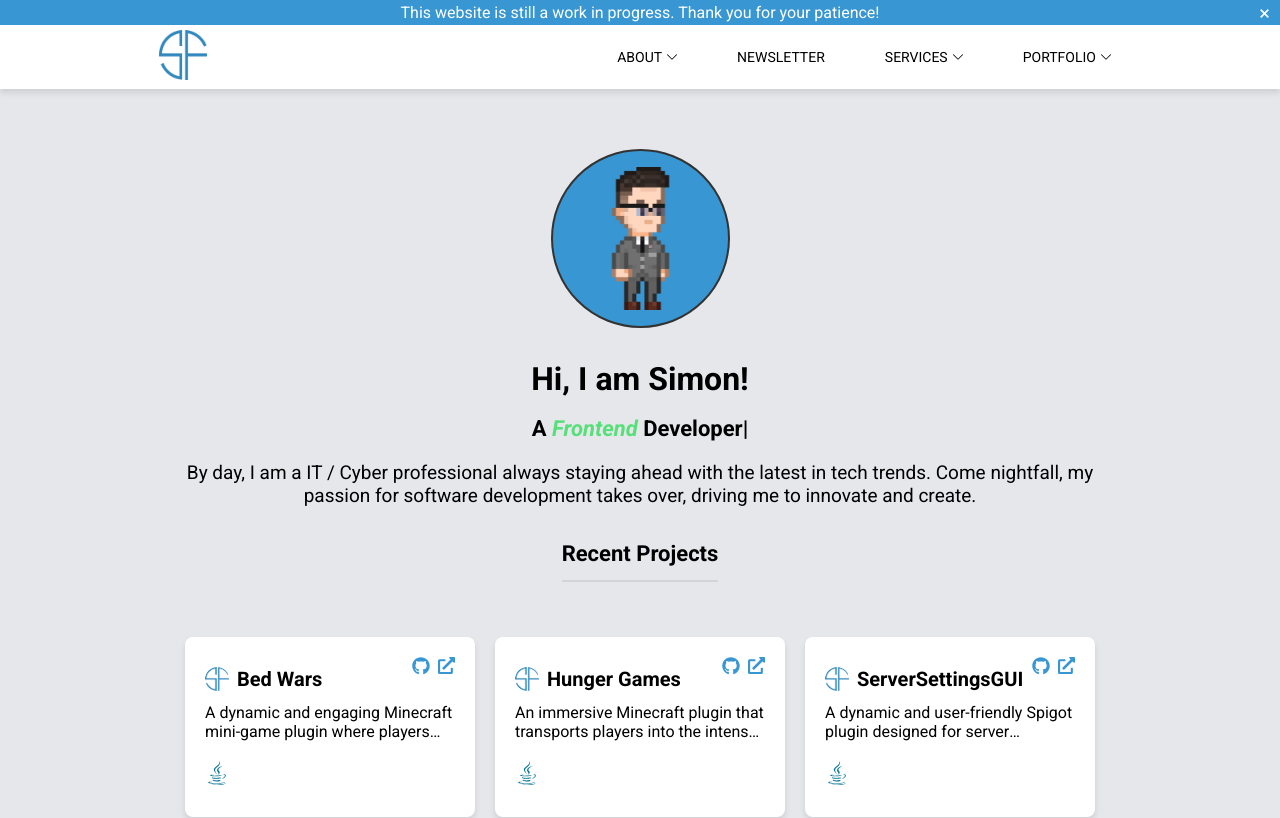
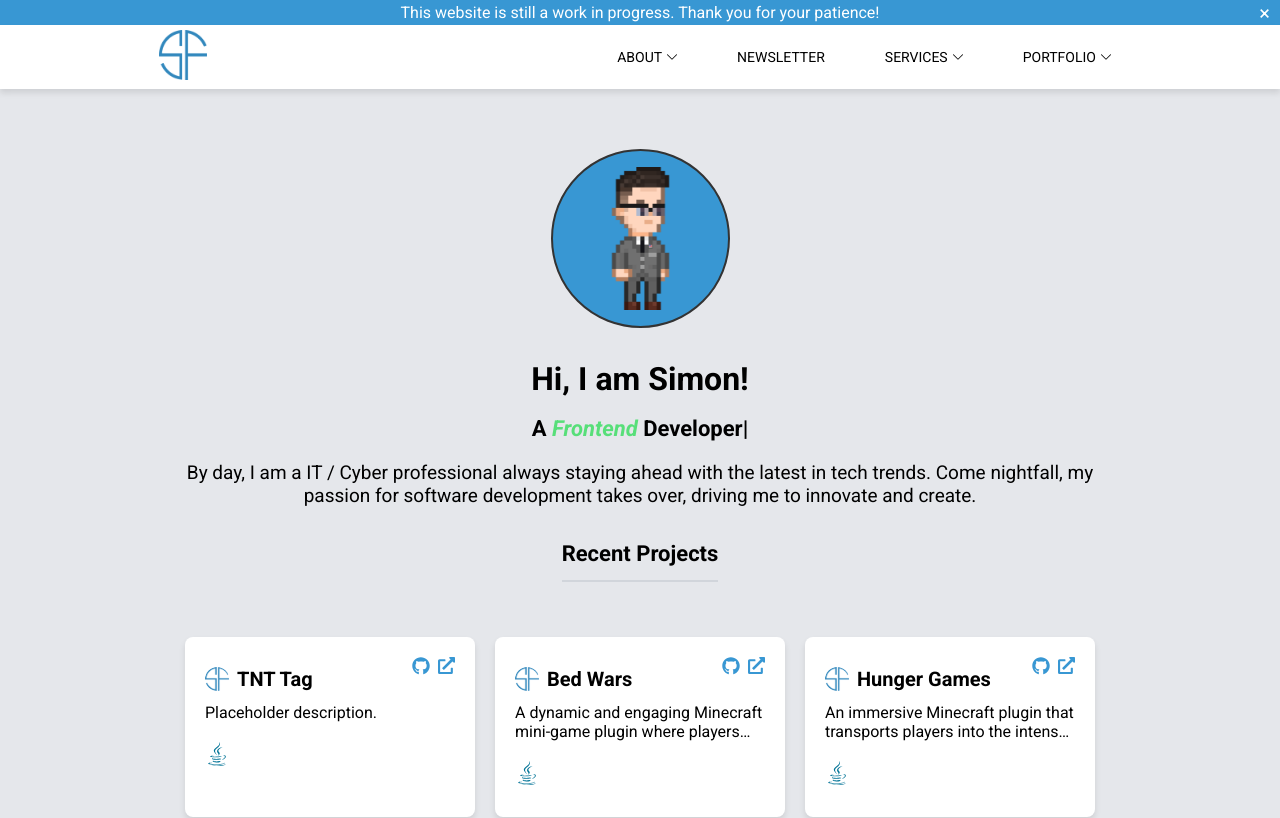
Before and after one commit to simonfoy/simonfoy.com, a React (Vite) app: page /#/ in a window 1280 px wide. Shown: the top 818 px of the page. Built offline with nearby package versions, Linux system fonts and the light colour scheme.

Commit message:
Updated Project Cards and Descriptions on Portfolio Page
- Added a new project card for 'TNT Tag' with placeholder descriptions and relevant skill icons.

```diff
--- a/src/pages/HomePage.jsx
+++ b/src/pages/HomePage.jsx
@@ -313,6 +313,22 @@ const HomePage = () => {
                         </ProjectTopRight>
                         <ProjectTitleContainer>
                             <ProjectIcon src="assets/projects/portfolio/logo.png" alt="Project Icon" />
+                            <ProjectTitle>TNT Tag</ProjectTitle>
+                        </ProjectTitleContainer>
+                        <ProjectDescription>
+                        Placeholder description.
+                        </ProjectDescription>
+                        <SkillIcons>
+                            <StyledJava size={24} title="Java" />
+                        </SkillIcons>
+                    </ProjectCard>
+                <ProjectCard>
+                        <ProjectTopRight>
+                            <LogoLink href="https://github.com/simonfoy/BedWars" target="_blank"><FaGithub size={18} /></LogoLink>
+                            <LogoLink href="https://github.com/simonfoy/BedWars" target="_blank"><FaExternalLinkAlt size={17} /></LogoLink>
+                        </ProjectTopRight>
+                        <ProjectTitleContainer>
+                            <ProjectIcon src="assets/projects/portfolio/logo.png" alt="Project Icon" />
                             <ProjectTitle>Bed Wars</ProjectTitle>
                         </ProjectTitleContainer>
                         <ProjectDescription>
@@ -338,23 +354,6 @@ const HomePage = () => {
                             <StyledJava size={24} title="Java" />
                         </SkillIcons>
                     </ProjectCard>
-                    <ProjectCard>
-                        <ProjectTopRight>
-                            <LogoLink href="https://github.com/simonfoy/ServerSettingsGUI" target="_blank"><FaGithub size={18} /></LogoLink>
-                            <LogoLink href="https://github.com/simonfoy/ServerSettingsGUI" target="_blank"><FaExternalLinkAlt size={17} /></LogoLink>
-                        </ProjectTopRight>
-                        <ProjectTitleContainer>
-                            <ProjectIcon src="assets/projects/portfolio/logo.png" alt="Project Icon" />
-                            <ProjectTitle>ServerSettingsGUI</ProjectTitle>
-                        </ProjectTitleContainer>
-                        <ProjectDescription>
-                            A dynamic and user-friendly Spigot plugin designed for server administrators and players
-                            to easily access and toggle specific game rules without diving into commands.
-                        </ProjectDescription>
-                        <SkillIcons>
-                            <StyledJava size={24} title="Java" />
-                        </SkillIcons>
-                    </ProjectCard>
                 </ProjectContainer>
             </Bottom>
         </Container2>
--- a/src/pages/ProjectsPage.jsx
+++ b/src/pages/ProjectsPage.jsx
@@ -198,6 +198,22 @@ const ProjectsPage = () => {
           <Title>My Projects</Title>
           {/* <Description>Test</Description> */}
           <ProjectContainer>
+          <ProjectCard>
+                        <ProjectTopRight>
+                            <LogoLink href="https://github.com/simonfoy/BedWars" target="_blank"><FaGithub size={18} /></LogoLink>
+                            <LogoLink href="https://github.com/simonfoy/BedWars" target="_blank"><FaExternalLinkAlt size={17} /></LogoLink>
+                        </ProjectTopRight>
+                        <ProjectTitleContainer>
+                            <ProjectIcon src="assets/projects/portfolio/logo.png" alt="Project Icon" />
+                            <ProjectTitle>TNT Tag</ProjectTitle>
+                        </ProjectTitleContainer>
+                        <ProjectDescription>
+                        Placeholder description.
+                        </ProjectDescription>
+                        <SkillIcons>
+                            <StyledJava size={24} title="Java" />
+                        </SkillIcons>
+                    </ProjectCard>
                 <ProjectCard>
                         <ProjectTopRight>
                             <LogoLink href="https://github.com/simonfoy/BedWars" target="_blank"><FaGithub size={18} /></LogoLink>
@@ -323,21 +339,6 @@ const ProjectsPage = () => {
                   <SkillIcons>
                   </SkillIcons>
               </ProjectCard>
-              <ProjectCard>
-                  <ProjectTopRight>
-                      <LogoLink href="https://github.com/simonfoy/simonfoy.com" target="_blank"><FaGithub size={18} /></LogoLink>
-                      <LogoLink href="https://simonfoy.com" target="_blank"><FaExternalLinkAlt size={17} /></LogoLink>
-                  </ProjectTopRight>
-                  <ProjectTitleContainer>
-                      <ProjectIcon src="assets/projects/portfolio/logo.png" alt="Project Icon" />
-                      <ProjectTitle>Placeholder</ProjectTitle>
-                  </ProjectTitleContainer>
-                  <ProjectDescription>
-                      Placeholder description.
-                  </ProjectDescription>
-                  <SkillIcons>
-                  </SkillIcons>
-              </ProjectCard>
           </ProjectContainer>
         </Container2>
         <Footer/>
```
